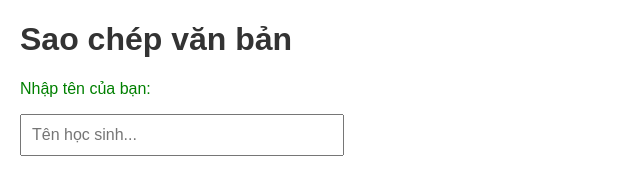
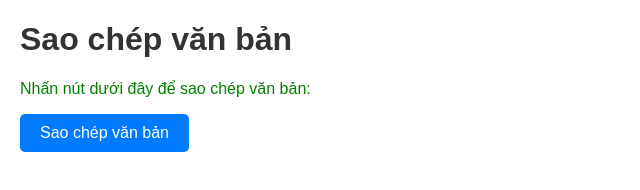
Before and after one commit to ntu168108/show, a plain HTML site: page tudongsaochep.html in a window 1280 px wide. Shown: the whole page, without its empty margins (0-640 px from the left). Drawn offline with Linux system fonts and the light colour scheme.

Commit message:
ok
thay đổi xíu

```diff
--- a/tudongsaochep.html
+++ b/tudongsaochep.html
@@ -12,12 +12,17 @@
         h1 {
             color: #333;
         }
-        input {
-            padding: 10px;
+        button {
+            padding: 10px 20px;
             font-size: 16px;
-            width: 100%;
-            max-width: 300px;
-            margin-bottom: 20px;
+            cursor: pointer;
+            background-color: #007BFF;
+            color: white;
+            border: none;
+            border-radius: 5px;
+        }
+        button:hover {
+            background-color: #0056b3;
         }
         p {
             color: green;
@@ -27,18 +32,19 @@
 </head>
 <body>
     <h1>Sao chép văn bản</h1>
-    <p>Nhập tên của bạn:</p>
-    <input type="text" id="nameInput" placeholder="Tên học sinh..." oninput="copyText()">
+    <p>Nhấn nút dưới đây để sao chép văn bản:</p>
+    <button onclick="copyText()">Sao chép văn bản</button>
     <p id="message"></p>
 
     <script>
         function copyText() {
-            const name = document.getElementById('nameInput').value;
-            if (name.trim() === "") {
-                document.getElementById('message').innerText = ""; // Xóa thông báo khi không có tên
-                return;
-            }
-            const textToCopy = `Kính gửi: Quý Thầy/Cô giáo, Quý phụ huynh và các em học sinh,\nBan tổ chức cuộc thi vẽ tranh "Sách tiếng Anh - Bức tranh muôn màu" đã nhận được Bài dự thi của học sinh ${name}.\n\nGiáo dục Phương Nam rất cảm ơn sự quan tâm và tham gia từ phía Nhà trường, Quý Thầy/Cô, sự ủng hộ từ phía phụ huynh và các em học sinh.\n\nCác thông tin chính thức về cuộc thi sẽ được cập nhật và đăng tải trên Fanpage SEDIDCO và website chính thức của công ty. Quý Thầy/Cô giáo, quý phụ huynh và các em học sinh có thể theo dõi các thông tin thường xuyên về cuộc thi và được giải đáp thắc mắc tại Fanpage SEDIDCO theo đường dẫn https://www.facebook.com/phuongnam.edu.vn\nTrân trọng thông báo./.`;
+            const textToCopy = `Kính gửi: Quý Thầy/Cô giáo, Quý phụ huynh và các em học sinh,
+
+Ban tổ chức cuộc thi vẽ tranh "Sách tiếng Anh - Bức tranh muôn màu" rất cảm ơn sự quan tâm và tham gia từ phía Nhà trường, Quý Thầy/Cô, sự ủng hộ từ phía phụ huynh và các em học sinh.
+
+Các thông tin chính thức về cuộc thi vẫn được cập nhật thường xuyên trên Fanpage SEDIDCO và website chính thức của công ty. Quý Thầy/Cô giáo, quý phụ huynh và các em học sinh có thể theo dõi các thông tin về cuộc thi và được giải đáp thắc mắc tại Fanpage SEDIDCO theo đường dẫn https://www.facebook.com/phuongnam.edu.vn
+
+Trân trọng thông báo./.`;
 
             // Tạo một phần tử textarea tạm thời để sao chép văn bản
             const textarea = document.createElement('textarea');
```
